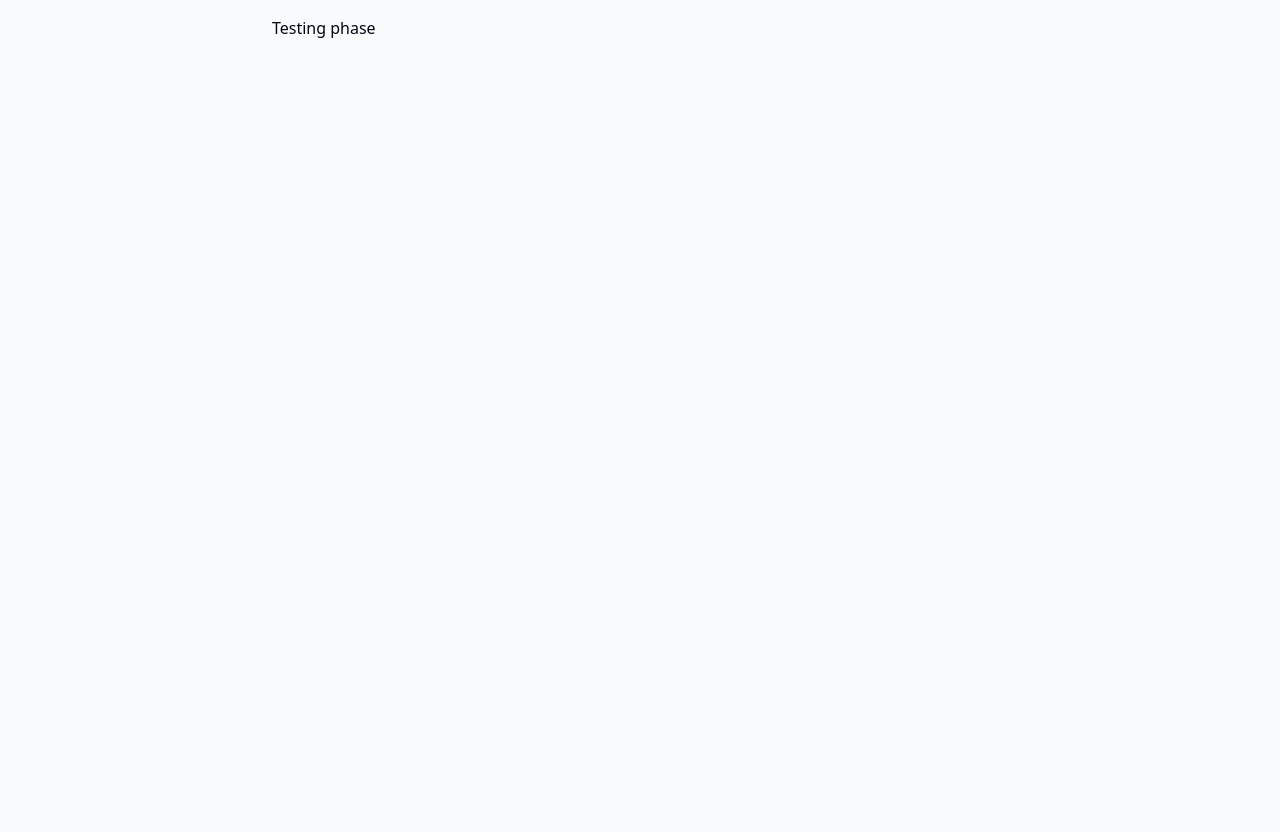
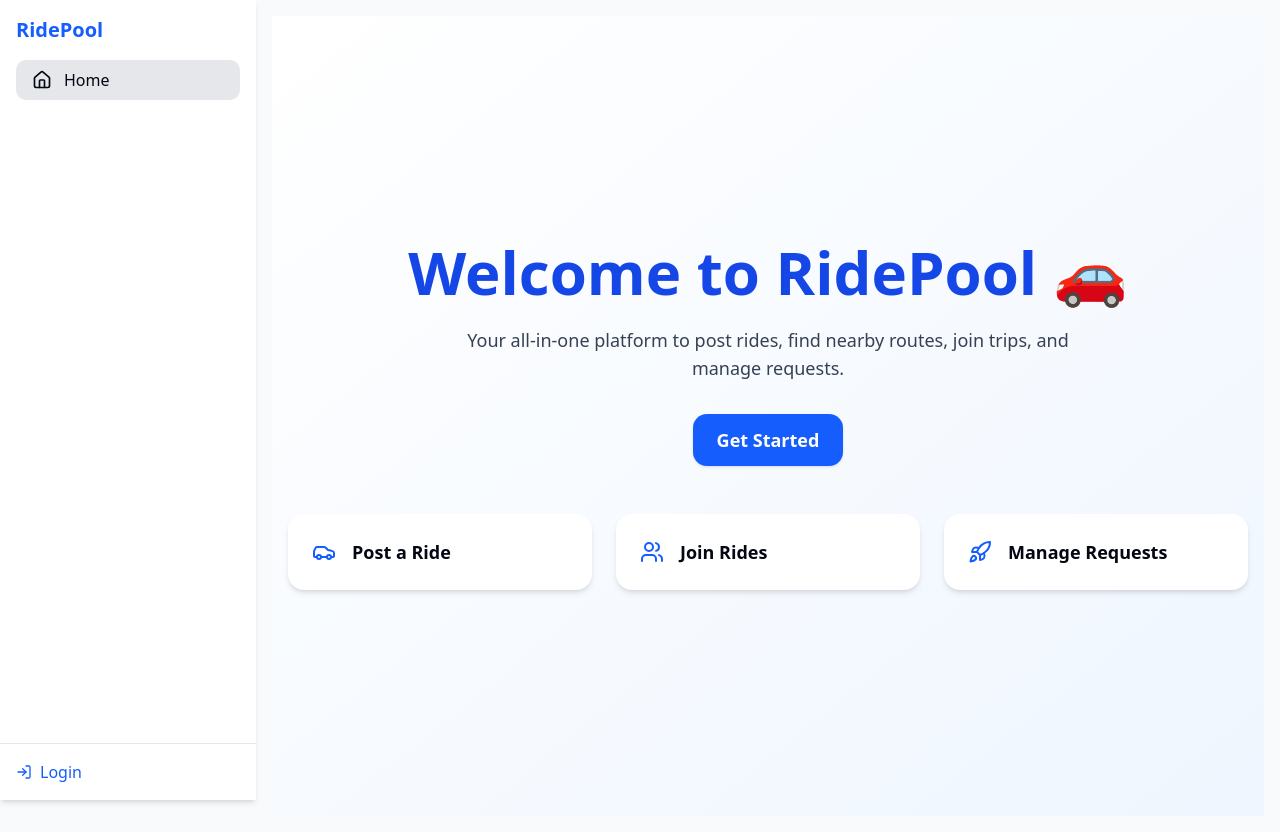
Before and after one commit to arnav-343-agarwal/Internal-Pooler, a Next.js app: page / in a window 1280 px wide. Before the commit the page ends 800 px from the top, so only its background shows below. Built offline with nearby package versions, Linux system fonts and the light colour scheme.

Commit message:
making framer motion work

```diff
--- a/package.json
+++ b/package.json
@@ -15,6 +15,7 @@
     "bcryptjs": "^3.0.2",
     "class-variance-authority": "^0.7.1",
     "clsx": "^2.1.1",
+    "framer-motion": "^12.16.0",
     "jsonwebtoken": "^9.0.2",
     "lucide-react": "^0.511.0",
     "mongoose": "^8.15.1",
--- a/src/app/page.js
+++ b/src/app/page.js
@@ -1,9 +1,55 @@
-import Image from "next/image";
+import MotionDiv from '@/components/MotionDiv'; // use relative path if needed
+import Link from 'next/link';
+import { Car, Users, Rocket } from 'lucide-react';
 
 export default function Home() {
   return (
-    <div>
-      <h1>Testing phase</h1>
-    </div>
+    <main className="min-h-screen flex flex-col items-center justify-center bg-gradient-to-br from-white to-blue-50 px-4">
+      <MotionDiv
+        initial={{ opacity: 0, y: -30 }}
+        animate={{ opacity: 1, y: 0 }}
+        transition={{ duration: 0.6 }}
+        className="text-4xl md:text-6xl font-bold text-blue-700 mb-6 text-center"
+      >
+        Welcome to RidePool 🚗
+      </MotionDiv>
+
+      <MotionDiv
+        initial={{ opacity: 0, y: 20 }}
+        animate={{ opacity: 1, y: 0 }}
+        transition={{ delay: 0.2, duration: 0.6 }}
+        className="text-lg text-gray-700 mb-8 text-center max-w-2xl"
+      >
+        Your all-in-one platform to post rides, find nearby routes, join trips, and manage requests.
+      </MotionDiv>
+
+      <Link href="/dashboard">
+        <MotionDiv
+          whileHover={{ scale: 1.05 }}
+          whileTap={{ scale: 0.95 }}
+          className="bg-blue-600 text-white px-6 py-3 rounded-xl text-lg font-semibold shadow hover:shadow-lg transition cursor-pointer"
+        >
+          Get Started
+        </MotionDiv>
+      </Link>
+
+      <div className="grid grid-cols-1 sm:grid-cols-3 gap-6 mt-12 w-full max-w-5xl">
+        <FeatureCard icon={<Car />} title="Post a Ride" />
+        <FeatureCard icon={<Users />} title="Join Rides" />
+        <FeatureCard icon={<Rocket />} title="Manage Requests" />
+      </div>
+    </main>
   );
 }
+
+function FeatureCard({ icon, title }) {
+  return (
+    <MotionDiv
+      whileHover={{ y: -4, scale: 1.02 }}
+      className="bg-white p-6 rounded-2xl shadow-md flex items-center gap-4 hover:bg-blue-50 transition"
+    >
+      <div className="text-blue-600">{icon}</div>
+      <h3 className="text-lg font-semibold">{title}</h3>
+    </MotionDiv>
+  );
+}
--- a/src/app/rides/requests/sent/page.js
+++ b/src/app/rides/requests/sent/page.js
@@ -1,7 +1,8 @@
-'use client';
+"use client";
 
-import { useEffect, useState } from 'react';
-import { Card, CardContent, CardHeader } from '@/components/ui/card';
+import { useEffect, useState } from "react";
+import { Card, CardContent, CardHeader } from "@/components/ui/card";
+import { Badge } from "@/components/ui/badge";
 
 export default function SentRequestsPage() {
   const [requests, setRequests] = useState([]);
@@ -9,12 +10,12 @@ export default function SentRequestsPage() {
   useEffect(() => {
     const fetchRequests = async () => {
       try {
-        const token = localStorage.getItem('token');
-        const res = await fetch('/api/riderRequests/sent', {
+        const token = localStorage.getItem("token");
+        const res = await fetch("/api/riderRequests/sent", {
           headers: { Authorization: `Bearer ${token}` },
         });
 
-        if (!res.ok) throw new Error('Failed to fetch requests');
+        if (!res.ok) throw new Error("Failed to fetch requests");
         const data = await res.json();
         setRequests(data.requests || []);
       } catch (err) {
@@ -25,6 +26,20 @@ export default function SentRequestsPage() {
     fetchRequests();
   }, []);
 
+  const getStatusBadge = (status) => {
+    const normalized = status?.toLowerCase();
+
+    switch (normalized) {
+      case "accepted":
+        return <Badge className="bg-green-600 text-white">Approved</Badge>;
+      case "rejected":
+        return <Badge className="bg-red-600 text-white">Rejected</Badge>;
+      case "pending":
+      default:
+        return <Badge className="bg-yellow-500 text-black">Pending</Badge>;
+    }
+  };
+
   return (
     <div className="p-6 space-y-4">
       <h2 className="text-2xl font-semibold">My Join Requests</h2>
@@ -32,16 +47,27 @@ export default function SentRequestsPage() {
         <p className="text-gray-500">No join requests sent.</p>
       ) : (
         requests.map((req) => (
-          <Card key={req._id}>
+          <Card
+            key={req._id}
+            className="border border-muted-foreground/10 shadow-sm"
+          >
             <CardHeader>
-              <p className="font-medium">{req.ride?.from?.text} → {req.ride?.to?.text}</p>
-              <p className="text-sm text-gray-500">
-                {new Date(req.ride?.dateTime).toLocaleString()}
-              </p>
+              <div className="flex justify-between items-center">
+                <div>
+                  <p className="font-medium">
+                    {req.ride?.from?.text} → {req.ride?.to?.text}
+                  </p>
+                  <p className="text-sm text-muted-foreground">
+                    {new Date(req.ride?.dateTime).toLocaleString()}
+                  </p>
+                </div>
+                <div>{getStatusBadge(req.status)}</div>
+              </div>
             </CardHeader>
             <CardContent>
-              <p>Status: <strong>{req.status}</strong></p>
-              <p>Description: {req.ride?.description || "No description"}</p>
+              <p className="text-sm text-gray-600">
+                {req.ride?.description || "No description"}
+              </p>
             </CardContent>
           </Card>
         ))
--- /dev/null
+++ b/src/components/MotionDiv.js
@@ -0,0 +1,6 @@
+// components/MotionDiv.js
+'use client';
+
+import { motion } from 'framer-motion';
+
+export default motion.div;
--- a/src/components/Sidebar.js
+++ b/src/components/Sidebar.js
@@ -4,7 +4,7 @@ import Link from 'next/link';
 import { usePathname, useRouter } from 'next/navigation';
 import { useState, useEffect } from 'react';
 import {
-  Home, Car, Send, Inbox, PlusCircle, LocateIcon, LogOut, LayoutDashboard,
+  Home, Car, Send, Inbox, PlusCircle, LocateIcon, LogOut, LogIn, LayoutDashboard,
 } from 'lucide-react';
 
 export default function Sidebar() {
@@ -26,6 +26,8 @@ export default function Sidebar() {
   const handleLogout = () => {
     localStorage.removeItem('token');
     localStorage.removeItem('user');
+    setIsLoggedIn(false);
+    setUser(null);
     router.push('/');
   };
 
@@ -41,22 +43,30 @@ export default function Sidebar() {
     </Link>
   );
 
-  if (!isClient || !isLoggedIn) return null;
-
   return (
     <aside className="fixed top-0 left-0 h-full w-64 bg-white shadow-md flex flex-col justify-between">
       <div className="p-4 space-y-4">
         <h2 className="text-xl font-bold text-blue-600">RidePool</h2>
 
+        {isLoggedIn ? (
+          <>
             <NavItem href="/dashboard" icon={LayoutDashboard} label="Dashboard" />
             <NavItem href="/rides/nearby" icon={LocateIcon} label="Nearby Rides" />
             <NavItem href="/post-ride" icon={PlusCircle} label="Post a Ride" />
             <NavItem href="/rides" icon={Car} label="All Rides" />
             <NavItem href="/rides/requests/received" icon={Inbox} label="Join Requests" />
             <NavItem href="/rides/requests/sent" icon={Send} label="Sent Requests" />
+          </>
+        ) : (
+          <>
+            <NavItem href="/" icon={Home} label="Home" />
+          </>
+        )}
       </div>
 
       <div className="p-4 border-t">
+        {isLoggedIn ? (
+          <>
             <div className="text-sm text-gray-600 mb-2">
               Hello, <span className="font-semibold">{user?.name}</span>
             </div>
@@ -67,6 +77,16 @@ export default function Sidebar() {
               <LogOut className="w-4 h-4" />
               Logout
             </button>
+          </>
+        ) : (
+          <Link
+            href="/login"
+            className="flex items-center gap-2 text-blue-600 hover:text-blue-800 transition"
+          >
+            <LogIn className="w-4 h-4" />
+            Login
+          </Link>
+        )}
       </div>
     </aside>
   );
```
Also changed, not shown: 1 other file (tests, documents, lock files or other folders). Lines whose indentation alone changed are shown as unchanged.
